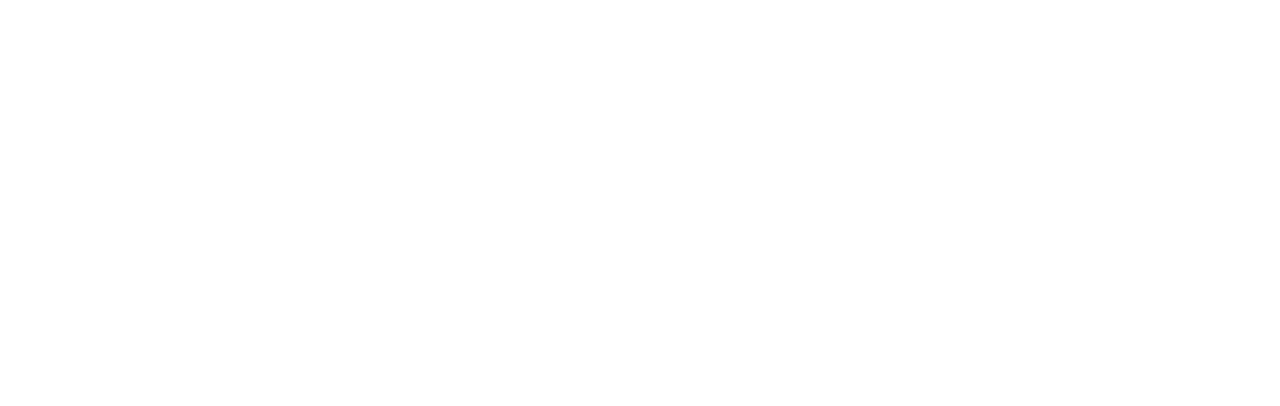
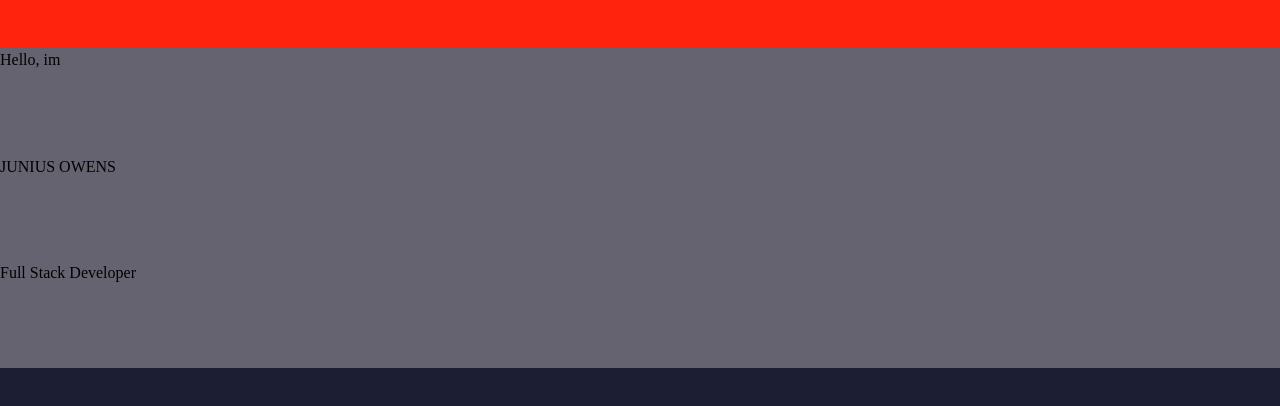
Before and after one commit to Newerk/Portfolio, a website built with webpack: page dist/index.html in a window 1280 px wide. Built offline with nearby package versions, Linux system fonts and the light colour scheme.

Commit message:
Add Dummy Content On Webpage

```diff
--- a/src/style.css
+++ b/src/style.css
@@ -0,0 +1,91 @@
+/*
+  1. Use a more-intuitive box-sizing model.
+*/
+*,
+*::before,
+*::after {
+    box-sizing: border-box;
+}
+
+/*
+  2. Remove default margin
+*/
+* {
+    margin: 0;
+}
+
+/*
+  Typographic tweaks!
+  3. Add accessible line-height
+  4. Improve text rendering
+*/
+body {
+    line-height: 1.5;
+    -webkit-font-smoothing: antialiased;
+    height: 100vh;
+    width: 100vw;
+}
+
+/*
+  5. Improve media defaults
+*/
+img,
+picture,
+video,
+canvas,
+svg {
+    display: block;
+    max-width: 100%;
+}
+
+/*
+  6. Remove built-in form typography styles
+*/
+input,
+button,
+textarea,
+select {
+    font: inherit;
+}
+
+/*
+  7. Avoid text overflows
+*/
+p,
+h1,
+h2,
+h3,
+h4,
+h5,
+h6 {
+    overflow-wrap: break-word;
+}
+
+/*
+  8. Create a root stacking context
+*/
+#root,
+#__next {
+    isolation: isolate;
+}
+
+header {
+    width: 100vw;
+    height: 3rem;
+    background-color: #ff220c;
+}
+
+main {
+    height: 100%;
+    width: 100%;
+    background-color: #1c1f33;
+}
+
+.test-container {
+    display: grid;
+    grid-template-rows: auto auto auto;
+
+    height: 20rem;
+    width: 100vw;
+    background-color: #666370;
+}
```
Also changed, not shown: dist/index.html.
